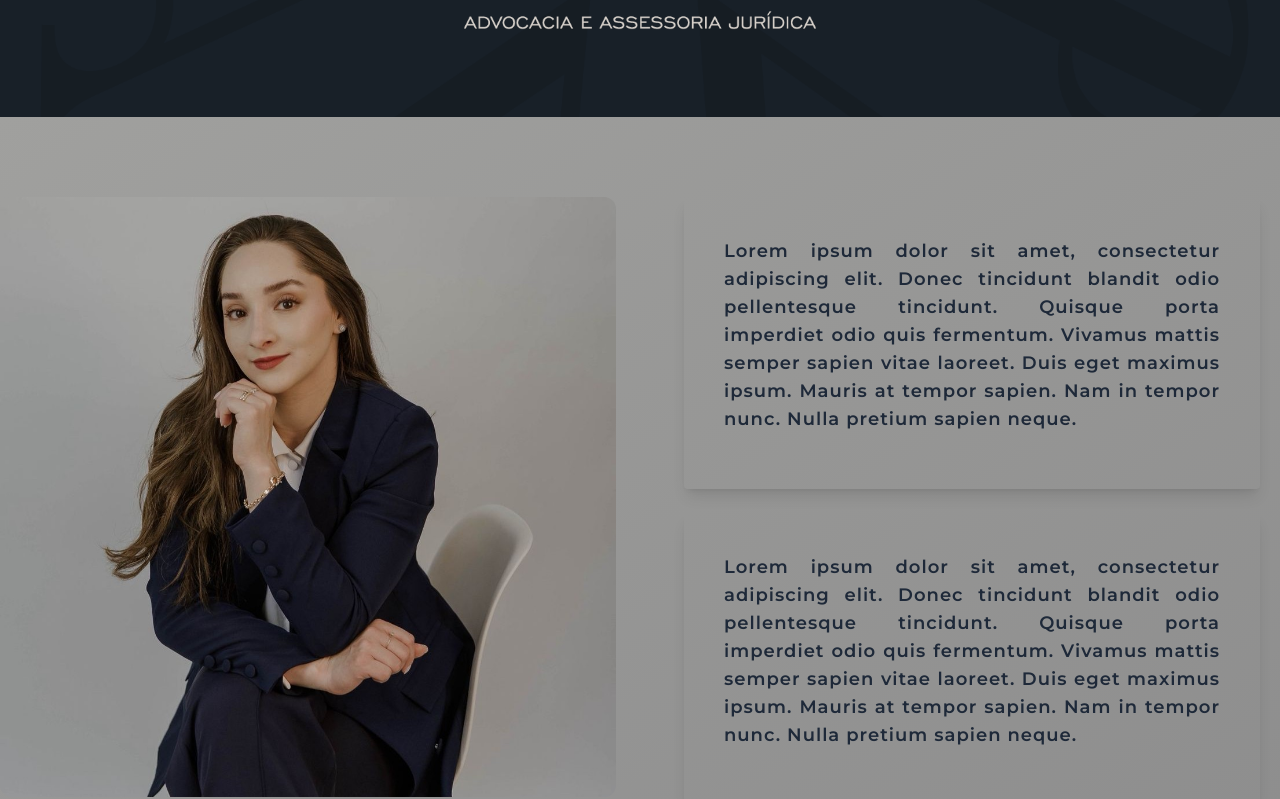
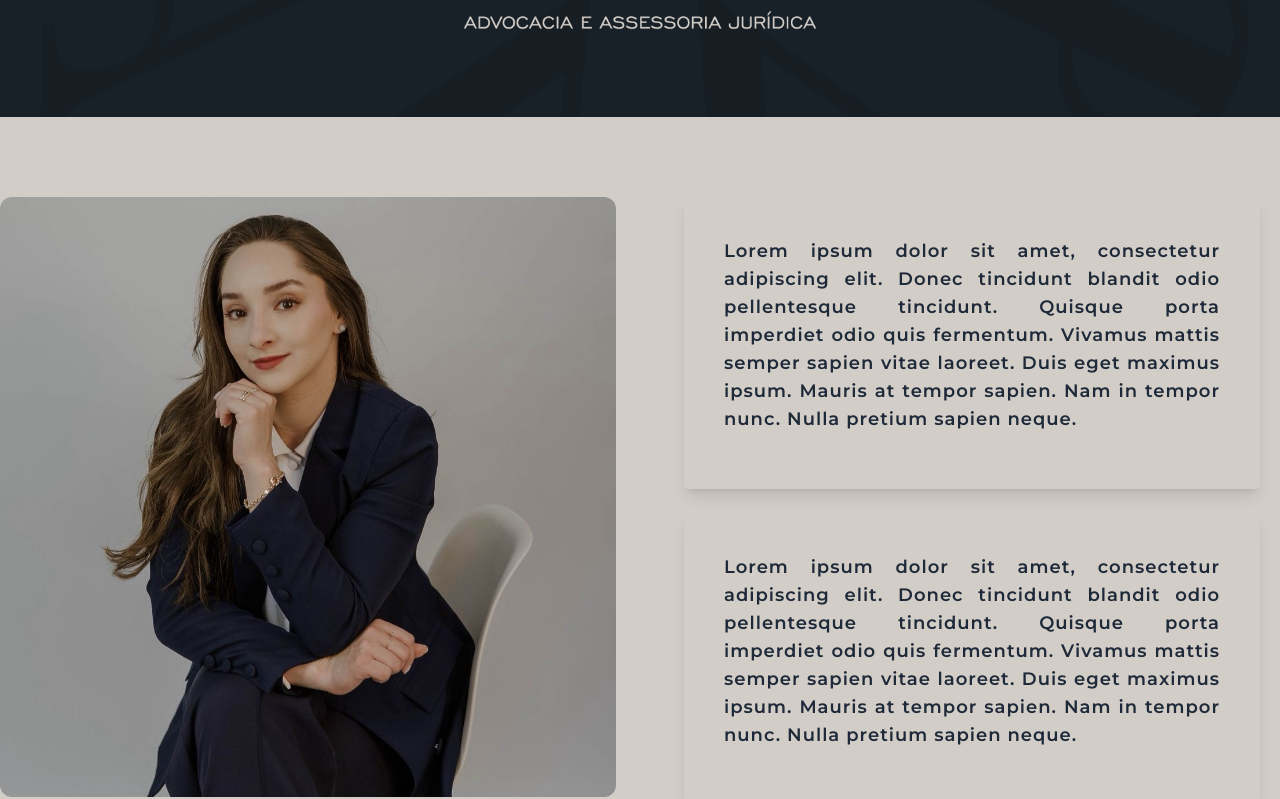
Before and after one commit to manupicoli/als-advocacia, a Next.js app: page / in a window 1280 px wide. Shown: the part 363-1162 px from the top of the page. Built offline with nearby package versions, Linux system fonts and the light colour scheme.

Commit message:
adjusting variable names

```diff
--- a/src/app/styles.css
+++ b/src/app/styles.css
@@ -22,11 +22,11 @@
   --background: #D2CDC6;
   --foreground: #171717;
 
-  --azul-petroleo: #0B1F33;
-  --azul-navbar: rgba(24, 32, 40, 0.9);
-  --bege: #D2CDC6;
-  --fundo-claro: #a0a09e;
-  --fundo-escuro: #8d8d8d;
+  --text-color: #D2CDC6;
+  --bg-dark-blue: #0B1F33;
+  --bg-navbar: rgba(24, 32, 40, 0.9);
+  --bg-light: #a0a09e;
+  --bg-dark: #8d8d8d;
 }
 
 body {
--- a/src/components/About/index.tsx
+++ b/src/components/About/index.tsx
@@ -3,11 +3,7 @@ export default function About() {
   return (
     <section
       id="about"
-      className="py-20 min-h-125"
-      style={{
-        backgroundImage:
-          'linear-gradient(to bottom right, var(--fundo-claro), var(--fundo-escuro))',
-      }}
+      className="py-20 min-h-screen"
     >
       <div className="container mx-auto flex flex-col-reverse lg:flex-row items-start gap-12 h-full">
         <div className="w-full lg:w-1/2">
--- a/src/components/Areas/index.tsx
+++ b/src/components/Areas/index.tsx
@@ -5,7 +5,7 @@ export default function Areas() {
     <section
       id="areas"
       className="relative min-h-screen py-24 flex items-center justify-center"
-      style={{ backgroundColor: 'var(--azul-petroleo)' }}
+      style={{ backgroundColor: 'var(--bg-dark-blue)' }}
     >
       <div className="absolute z-0">
         <img
--- a/src/components/Footer/index.tsx
+++ b/src/components/Footer/index.tsx
@@ -23,7 +23,7 @@ export default function Footer() {
   return (
     <footer
       id="contact"
-      className="bg-[var(--bege)] w-full px-6 py-12 md:pt-12 flex flex-col items-center text-[var(--azul-petroleo)]">
+      className="w-full px-6 py-12 md:pt-12 flex flex-col items-center text-[var(--bg-dark-blue)]">
       <div className="w-full max-w-xl text-center space-y-4">
         <div className="flex justify-center items-center gap-2">
           <FaPhoneSquareAlt />
--- a/src/components/NavItem/index.tsx
+++ b/src/components/NavItem/index.tsx
@@ -11,7 +11,7 @@ export default function NavItem(props: NavItemInterface) {
          <li>
             <Link href={props.url} className={`${props.isActive
             ? "text-white border-[#8fcbfc]"
-            : "text-[var(--bege)] border-transparent hover:text-white hover:border-[#8fcbfc] active:text-white active:border-[#8fcbfc] focus-visible:text-white focus-visible:border-[#8fcbfc]"}
+            : "text-[var(--text-color)] border-transparent hover:text-white hover:border-[#8fcbfc] active:text-white active:border-[#8fcbfc] focus-visible:text-white focus-visible:border-[#8fcbfc]"}
             px-1 py-1 border-b-2 transition-colors duration-300 whitespace-nowrap`}>
             {props.label}
             </Link>
--- a/src/components/Navbar/index.tsx
+++ b/src/components/Navbar/index.tsx
@@ -21,7 +21,7 @@ function Navbar() {
 
     return (
         <header>
-            <nav className="fixed top-0 left-0 w-full bg-[var(--azul-navbar)] backdrop-blur-md text-[var(--bege)] flex justify-between items-center px-[5%] py-[10px] shadow-[0_15px_16px_-7px_rgba(0,0,0,0.1)] z-[90]">
+            <nav className="fixed top-0 left-0 w-full bg-[var(--bg-navbar)] backdrop-blur-md text-[var(--text-color)] flex justify-between items-center px-[5%] py-[10px] shadow-[0_15px_16px_-7px_rgba(0,0,0,0.1)] z-[90]">
                 <Link href="/" className="h-auto flex items-center">
                     <img src="/logo.png" alt="Logo ALS Advocacia" className="h-[50px] w-[50px] min-w-[50px] object-contain shrink-0"/>
                 </Link>
@@ -29,7 +29,7 @@ function Navbar() {
                 <ul className={`${openMenu ? "flex" : "hidden"}
                     flex-col md:flex md:flex-row
                     gap-8 items-center list-none text-center
-                    bg-[var(--azul-navbar)] md:bg-transparent z-40
+                    bg-[var(--bg-navbar)] md:bg-transparent z-40
                     absolute md:static top-[68px] md:top-auto left-0 md:left-auto
                     w-full md:w-auto p-4 md:p-0 lg:ml-28`}>
                     {items.map((item, index) => (
```
